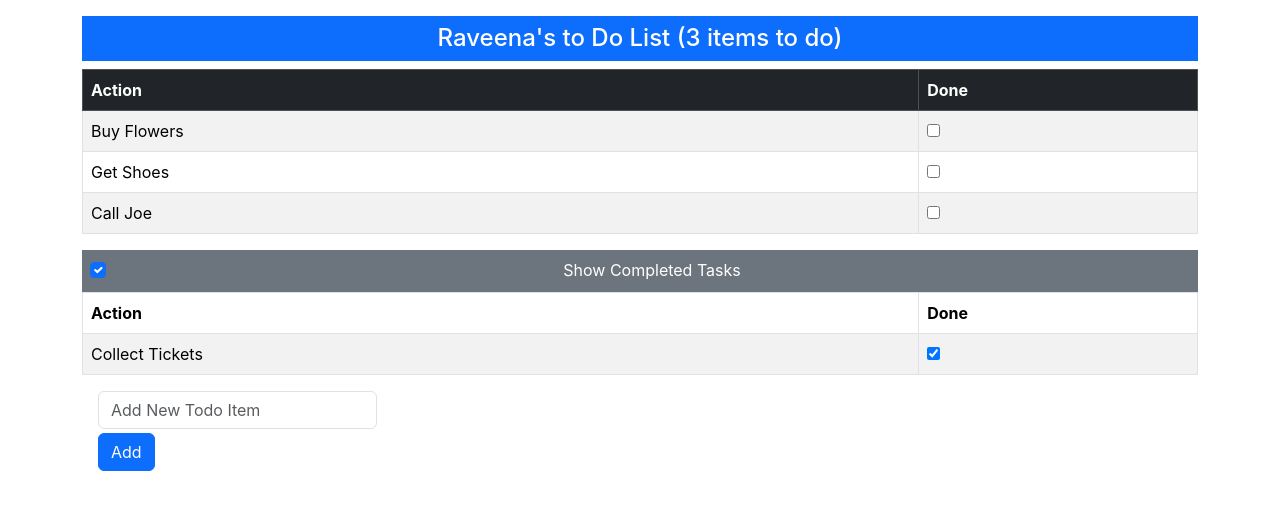
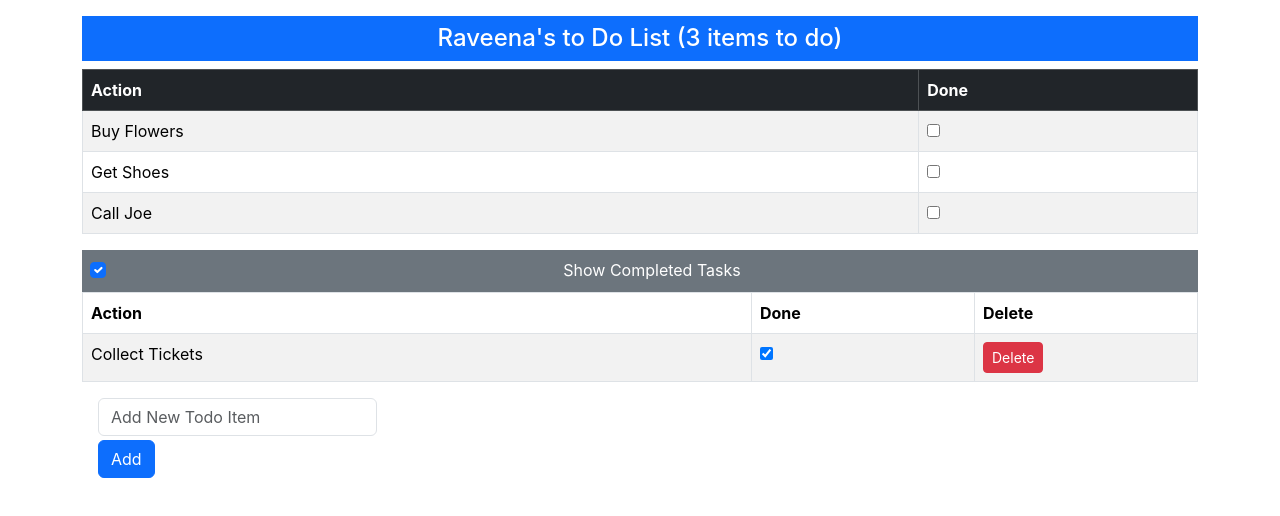
Before and after one commit to rubymattu/react-todo, a React (Create React App) app in the folder todo/: page / in a window 1280 px wide. Shown: the top 516 px of the page. Built offline with nearby package versions, Linux system fonts and the light colour scheme; the HTML template or start-up script is replaced by a standard one.

Commit message:
Added delete for completed items

```diff
--- a/todo/src/App.js
+++ b/todo/src/App.js
@@ -7,7 +7,7 @@ import TodoCreator from './TodoCreator';
 import VisibilityControl from './VisibilityControl';
 
 function App() {
-  const [userName] = useState("Raveena");
+  const [userName, setUserName] = useState("Raveena");
 
   const [todoItems, setTodoItems] = useState([
     { action: "Buy Flowers", done: false },
@@ -36,37 +36,43 @@ function App() {
       localStorage.setItem("todos", JSON.stringify(updatedTodos));
   };
 
+  const deleteTodo = (todo) => {
+  if (todo.done) {
+    const updatedTodos = todoItems.filter(item => item.action !== todo.action);
+    setTodoItems(updatedTodos);
+    localStorage.setItem("todos", JSON.stringify(updatedTodos));
+  }
+};
+
+
   const [showCompleted, setShowCompleted] = useState(true);
 
-  const todoTableRows = (doneValue) => todoItems.filter(item => item.done === doneValue).map(item =>
-    <TodoRow key={ item.action } item={ item } toggle={ toggleTodo } />
-  )
+  //const todoTableRows = (doneValue) => todoItems.filter(item => item.done === doneValue).map(item =>
+   // <TodoRow key={ item.action } item={ item } toggle={ toggleTodo } />
+  //)
 
     useEffect(() => {
     try {
       const data = localStorage.getItem("todos");
-      if(data)
-      {
+      if (data) {
         const parsedData = JSON.parse(data);
-        if(Array.isArray(parsedData)) {
+        if (Array.isArray(parsedData)) {
           setTodoItems(parsedData);
         }
+      } else {
+        setUserName("Raveena");
+        setTodoItems([
+          { action: "Buy Flowers", done: false },
+          { action: "Get Shoes", done: false },
+          { action: "Collect Tickets", done: true },
+          { action: "Call Joe", done: false }
+        ]);
+        setShowCompleted(true);
       }
-      else
-      {
-        [userName] = "Raveena";
-        [todoItems] = [{action: "Buy Flowers", done: false},
-          {action: "Get Shoes", done: false},
-          {action: "Collect Tickets", done: true},
-          {action: "Call Joe", done: false}
-        ];
-        [showCompleted] = true;
-      }
-    }
-    catch(error) {
+    } catch (error) {
       console.error("Failed to load todos:", error);
     }
-  },[])
+  }, []);
 
   return (
     <div className="container mt-3">
@@ -80,7 +86,14 @@ function App() {
           </tr>
         </thead>
         <tbody>
-          { todoTableRows(false) }
+          {todoItems.filter(item => !item.done).map(item => (
+            <TodoRow
+              key={item.action}
+              item={item}
+              toggle={toggleTodo}
+              // no deleteTodo prop passed here
+            />
+          ))}
         </tbody>
       </table>
 
@@ -95,16 +108,23 @@ function App() {
       <table className="table table-striped table-bordered">
         <thead>
           <tr>
-            <th style={{width: "75%"}}>Action</th>
-            <th style={{width: "25%"}}>Done</th>
+            <th style={{width: "60%"}}>Action</th>
+            <th style={{width: "20%"}}>Done</th>
+            <th style={{width: "20%"}}>Delete</th>
           </tr>
         </thead>
         <tbody>
-          { todoTableRows(true) }
+          { todoItems.filter(item => item.done).map(item => (
+              <TodoRow
+                key={item.action}
+                item={item}
+                toggle={toggleTodo}
+                deleteTodo={deleteTodo}   // pass deleteTodo callback
+              />
+          ))}
         </tbody>
       </table>
       }
-
       <div className="m-3" style={{width: "25%"}}>
         <TodoCreator callback={createNewTodo} />
       </div>
--- a/todo/src/TodoRow.js
+++ b/todo/src/TodoRow.js
@@ -1,25 +1,23 @@
-import React from 'react';
-
-function TodoRow({item, toggle}) {
-
-  const onToggle = () => {
-    toggle(item);
-  };
+function TodoRow({ item, toggle, deleteTodo }) {
+  const onToggle = () => toggle(item);
+  const onDelete = () => deleteTodo && deleteTodo(item);
 
   return (
     <tr>
+      <td>{item.action}</td>
       <td>
-        { item.action }
+        <input type="checkbox" checked={item.done} onChange={onToggle} />
       </td>
-      <td>
-        <input
-          type="checkbox"
-          checked={ item.done }
-          onChange={ onToggle }
-        />
-      </td>
+      {deleteTodo && (
+        <td>
+          <button className="btn btn-danger btn-sm" onClick={onDelete}>
+            Delete
+          </button>
+        </td>
+      )}
     </tr>
   );
 }
 
+
 export default TodoRow;
```
